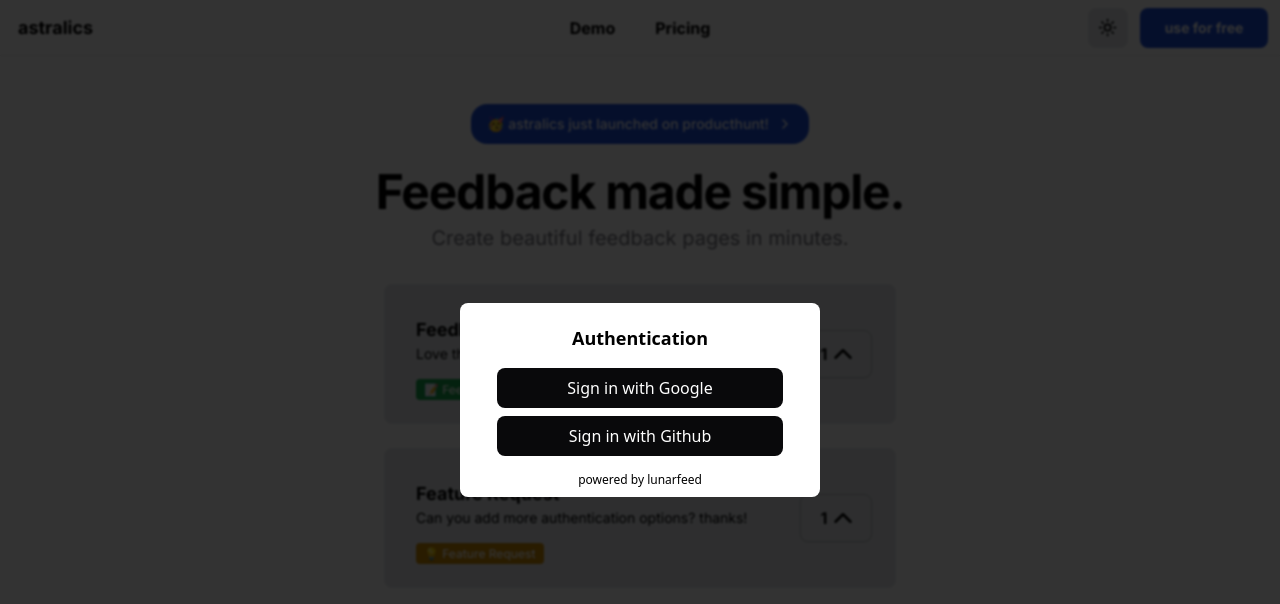
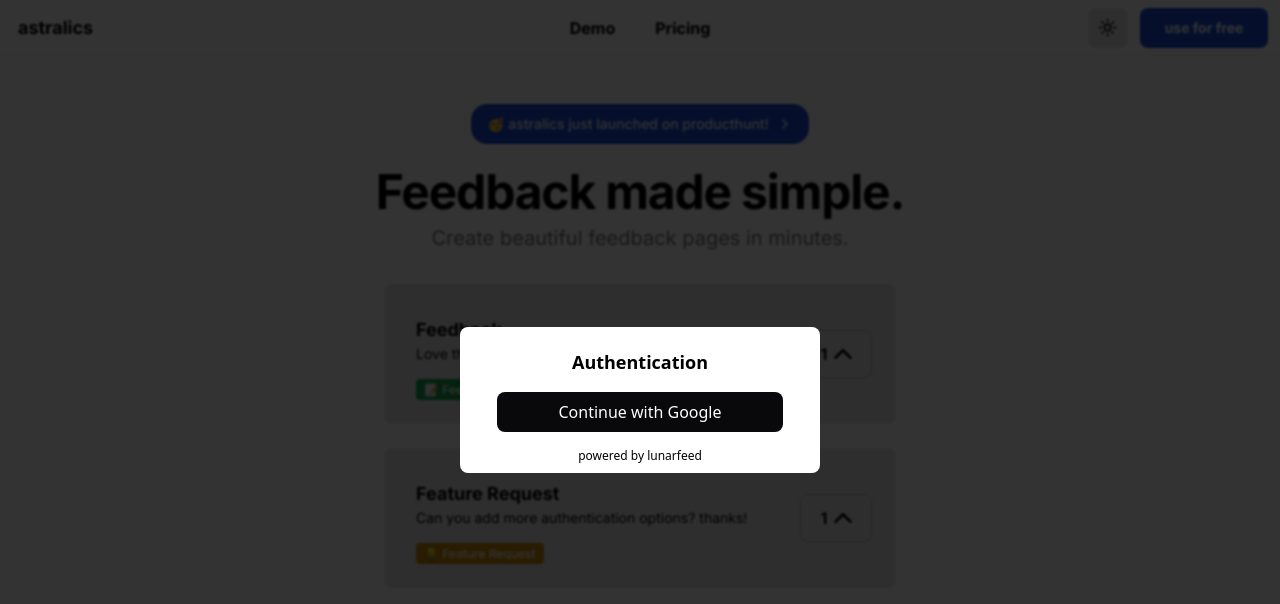
Before and after one commit to ramezj/astralics, a Next.js app in the folder client/: page / in a window 1280 px wide. Both pictures are taken after a click on the button "use for free". Shown: the top 604 px of the page. Built offline with nearby package versions, Linux system fonts and the light colour scheme; no server answers.

Commit message:
started working on AuthModal

```diff
--- a/client/components/Auth/AuthModal.js
+++ b/client/components/Auth/AuthModal.js
@@ -11,9 +11,7 @@ export default function AuthModal() {
             <br/>
                   <h1 className="-mt-1 font-bold text-lg text-black">Authentication</h1>
                   <button className='mt-4 outline-none w-4/5 py-2 bg-zinc-950 text-white rounded-lg font-medium flex justify-center items-center gap-2 duration-300' onClick={signUserIn}>
-                  Sign in with Google</button>
-                  <button className='mt-2 outline-none w-4/5 py-2 bg-zinc-950 text-white rounded-lg font-medium flex justify-center items-center gap-2 duration-300' onClick={signIn}>
-                  Sign in with Github</button>
+                  Continue with Google</button>
                   <p className="text-xs mt-4 -mb-4 text-black font-medium">powered by lunarfeed</p>
                   <br />
         </center>
```
